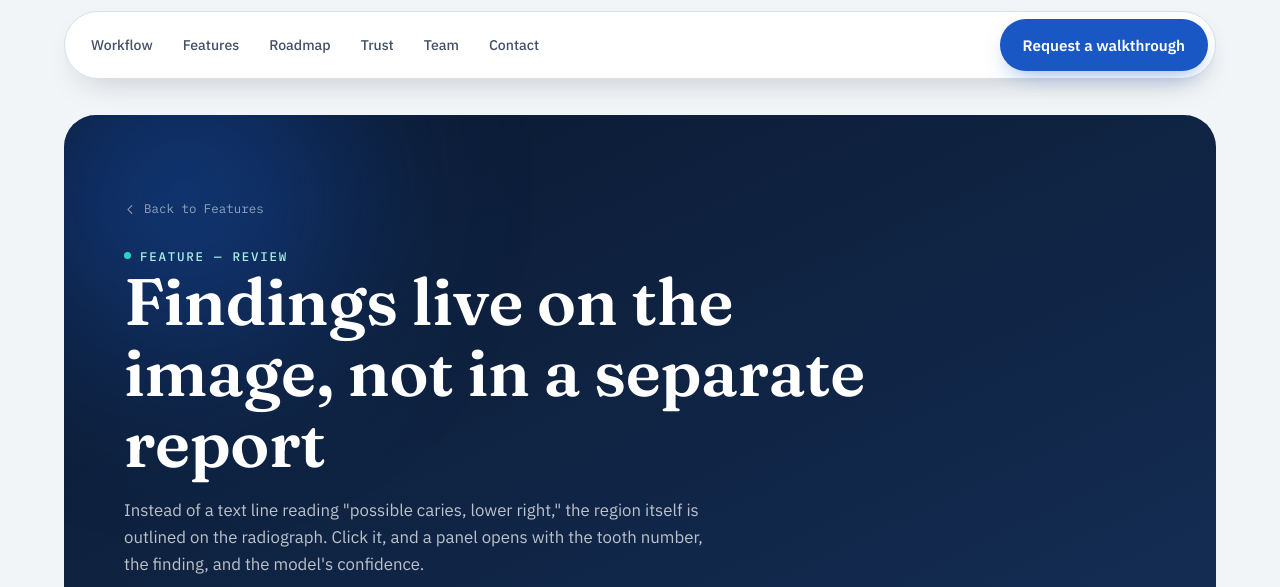
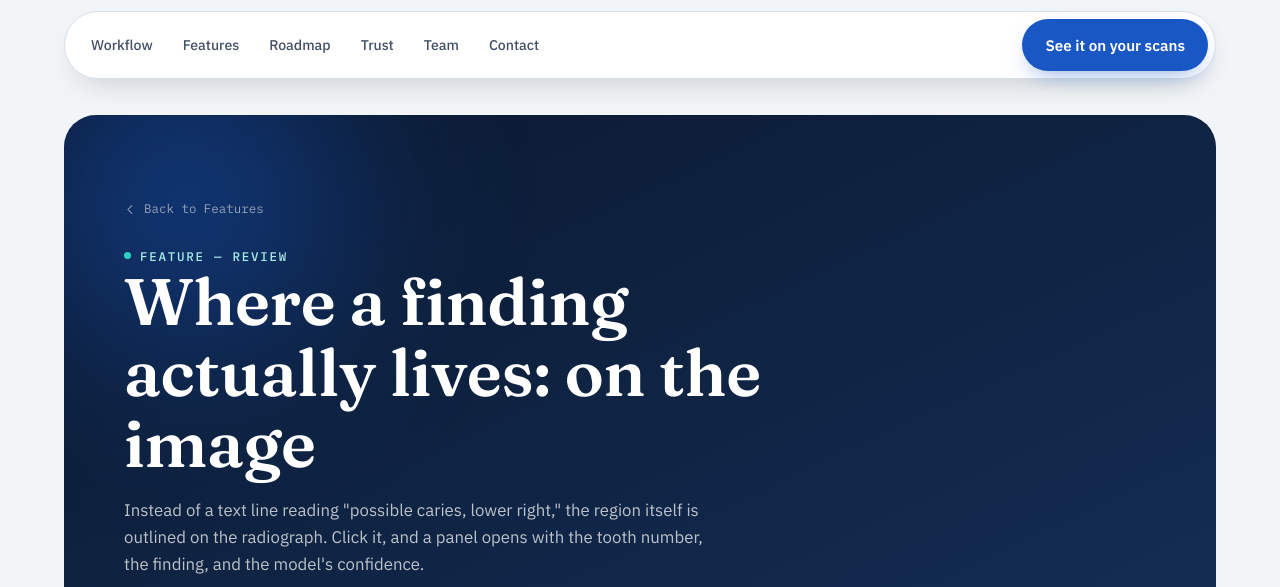
Before and after one commit to Ghenecontrol/Oralytix, a plain HTML site: page features-overlay.html in a window 1280 px wide. Shown: the part 63-650 px from the top of the page. Drawn offline with Linux system fonts and the light colour scheme.

```diff
--- a/features-overlay.html
+++ b/features-overlay.html
@@ -1259,7 +1259,7 @@
           <li><a href="contact.html">Contact</a></li>
         </ul>
       </nav>
-      <a class="btn btn-primary nav-cta" href="contact.html">Request a walkthrough</a>
+      <a class="btn btn-primary nav-cta" href="contact.html">See it on your scans</a>
       <button class="nav-toggle" id="navToggle" aria-expanded="false" aria-controls="navMobile" aria-label="Toggle menu">
         <span></span>
       </button>
@@ -1271,7 +1271,7 @@
       <a href="trust.html">Trust</a>
       <a href="index.html#team">Team</a>
       <a href="contact.html">Contact</a>
-      <a class="btn btn-primary" href="contact.html">Request a walkthrough</a>
+      <a class="btn btn-primary" href="contact.html">See it on your scans</a>
     </div>
   </div>
 </header><main id="main">
@@ -1286,7 +1286,7 @@
           Back to Features
         </a>
         <span class="eyebrow on-dark">Feature — Review</span>
-        <h1 class="display page-hero-title">Findings live on the image, not in a separate report</h1>
+        <h1 class="display page-hero-title">Where a finding actually lives: on the image</h1>
         <p class="page-hero-lede">Instead of a text line reading "possible caries, lower right," the region itself is outlined on the radiograph. Click it, and a panel opens with the tooth number, the finding, and the model's confidence.</p>
       </div>
       <div class="page-hero-media">
@@ -1354,7 +1354,7 @@
   <div class="container">
     <div class="article-head reveal">
       <span class="eyebrow">Common questions</span>
-      <h2 class="display">Overlay FAQ</h2>
+      <h2 class="display">Common questions about the overlay</h2>
     </div>
     <div class="faq-list reveal">
       <details class="faq-item">
@@ -1381,7 +1381,7 @@
         <h2 style="margin-top:14px;">Watch the overlay work on your own image types</h2>
       </div>
       <div class="cta-actions">
-        <a class="btn btn-primary" href="contact.html">Book a walkthrough</a>
+        <a class="btn btn-primary" href="contact.html">See it on your scans</a>
         <a class="btn btn-ghost on-dark" href="features.html">See all features</a>
       </div>
     </div>
@@ -1424,7 +1424,7 @@
           <li><a href="mailto:hello@oralytix.ai">hello@oralytix.ai</a></li>
           <li><a href="tel:+2349137155456">0913 715 5456</a></li>
           <li class="footer-address">Dutse Sokale, Bwari, Abuja</li>
-          <li><a href="contact.html">Book a walkthrough</a></li>
+          <li><a href="contact.html">See it on your scans</a></li>
         </ul>
       </div>
     </div>
```
